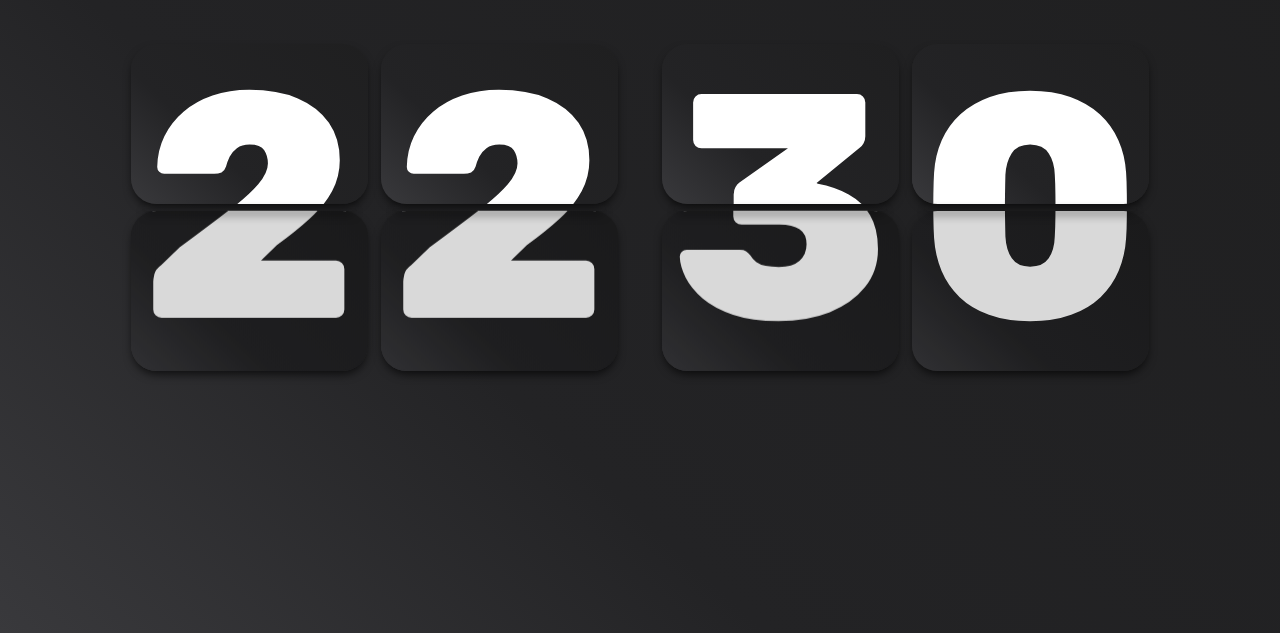
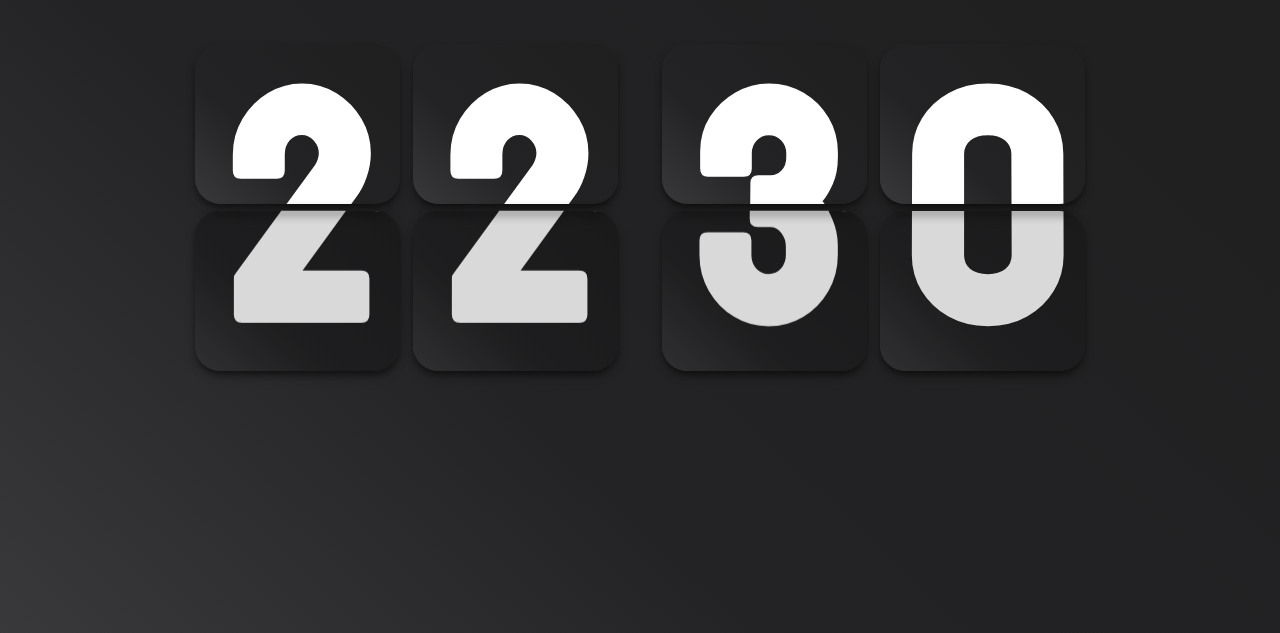
Before and after one commit to kai-franke/radio-clock, a website: page index.html in a window 1280 px wide. Shown: the part 218-851 px from the top of the page. Drawn offline with Linux system fonts and the light colour scheme.

Commit message:
change font

```diff
--- a/index.html
+++ b/index.html
@@ -9,7 +9,7 @@
     <link rel="preconnect" href="https://fonts.googleapis.com" />
     <link rel="preconnect" href="https://fonts.gstatic.com" crossorigin />
     <link
-      href="https://fonts.googleapis.com/css2?family=Rubik:wght@300..900&display=swap"
+      href="https://fonts.googleapis.com/css2?family=Staatliches&display=swap"
       rel="stylesheet"
     />
   </head>
--- a/styles.css
+++ b/styles.css
@@ -28,10 +28,10 @@ body {
 }
 
 .flip-clock__digit {
-  font-family: "Rubik", sans-serif;
+  font-family: "Staatliches", sans-serif;
   font-weight: 800;
   perspective: 1500px;
-  width: calc(var(--factor) * 18.5);
+  width: calc(var(--factor) * 16);
   height: calc(var(--factor) * 25.5);
   position: relative;
 
```
